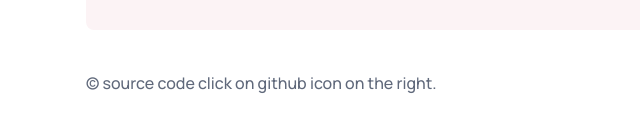
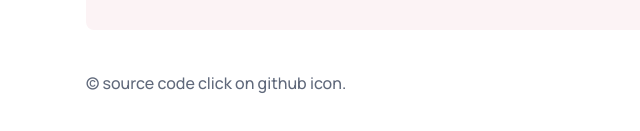
Before and after one commit to NisreenL/portfolio1059, a plain HTML site: page Portfolio web/index.html in a window 1280 px wide. Shown: the part 1639-1770 px from the top of the page, 0-640 px from the left. Drawn offline with nearby package versions, Linux system fonts and the light colour scheme.

Commit message:
Update index.html

```diff
--- a/Portfolio web/index.html
+++ b/Portfolio web/index.html
@@ -298,7 +298,7 @@
     <div class="container">
 
       <p class="copyright">
-        © source code click on github icon on the right.
+        © source code click on github icon.
       </p>
 
       <ul class="source-code">
```
